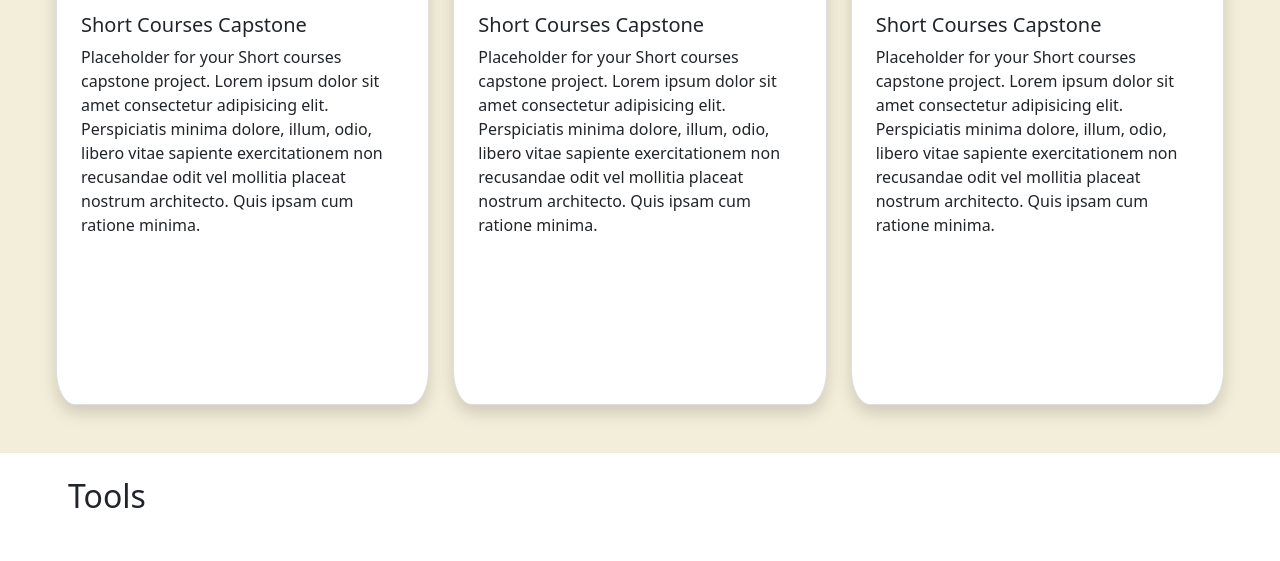
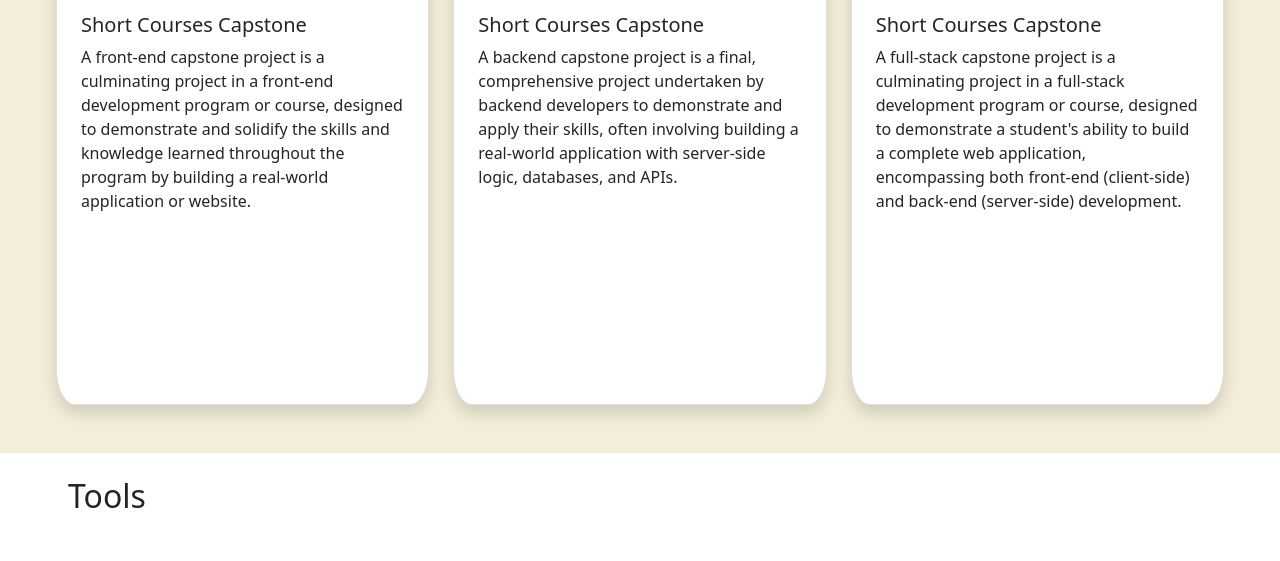
Before and after one commit to TristanDev20/webportfolio, a plain HTML site: page index.html in a window 1280 px wide. Shown: the part 2367-2928 px from the top of the page. Drawn offline with nearby package versions, Linux system fonts and the light colour scheme.

Commit message:
added revisions

```diff
--- a/index.css
+++ b/index.css
@@ -102,5 +102,5 @@ nav>div>div>div>a{
 
 /*sections*/
 @media (max-width: 414px){
- body
+
 }
--- a/index.html
+++ b/index.html
@@ -120,7 +120,7 @@
 						<img src="https://zuitt-cst.github.io/capstone1/images/myProjects/7_project.svg" class="card-img-top p-4" alt="...">
 						<div class="card-body">
 							<h5 class="card-title px-2">Short Courses Capstone</h5>
-							<p class="card-text px-2 pb-1">Placeholder for your Short courses capstone project. Lorem ipsum dolor sit amet consectetur adipisicing elit. Perspiciatis minima dolore, illum, odio, libero vitae sapiente exercitationem non recusandae odit vel mollitia placeat nostrum architecto. Quis ipsam cum ratione minima.</p>
+							<p class="card-text px-2 pb-1">A front-end capstone project is a culminating project in a front-end development program or course, designed to demonstrate and solidify the skills and knowledge learned throughout the program by building a real-world application or website.</p>
 						</div>
 					</div>
 				</div>
@@ -129,7 +129,7 @@
 						<img src="https://zuitt-cst.github.io/capstone1/images/myProjects/8_project.svg" class="card-img-top p-4" alt="...">
 						<div class="card-body">
 							<h5 class="card-title px-2">Short Courses Capstone</h5>
-							<p class="card-text px-2 pb-1">Placeholder for your Short courses capstone project. Lorem ipsum dolor sit amet consectetur adipisicing elit. Perspiciatis minima dolore, illum, odio, libero vitae sapiente exercitationem non recusandae odit vel mollitia placeat nostrum architecto. Quis ipsam cum ratione minima.</p>
+							<p class="card-text px-2 pb-1">A backend capstone project is a final, comprehensive project undertaken by backend developers to demonstrate and apply their skills, often involving building a real-world application with server-side logic, databases, and APIs.</p>
 						</div>
 					</div>
 				</div>
@@ -138,7 +138,7 @@
 						<img src="https://zuitt-cst.github.io/capstone1/images/myProjects/9_project.svg" class="card-img-top p-4" alt="...">
 						<div class="card-body">
 							<h5 class="card-title px-2">Short Courses Capstone</h5>
-							<p class="card-text px-2 pb-1">Placeholder for your Short courses capstone project. Lorem ipsum dolor sit amet consectetur adipisicing elit. Perspiciatis minima dolore, illum, odio, libero vitae sapiente exercitationem non recusandae odit vel mollitia placeat nostrum architecto. Quis ipsam cum ratione minima.</p>
+							<p class="card-text px-2 pb-1">A full-stack capstone project is a culminating project in a full-stack development program or course, designed to demonstrate a student's ability to build a complete web application, encompassing both front-end (client-side) and back-end (server-side) development.</p>
 						</div>
 					</div>
 				</div>
```
